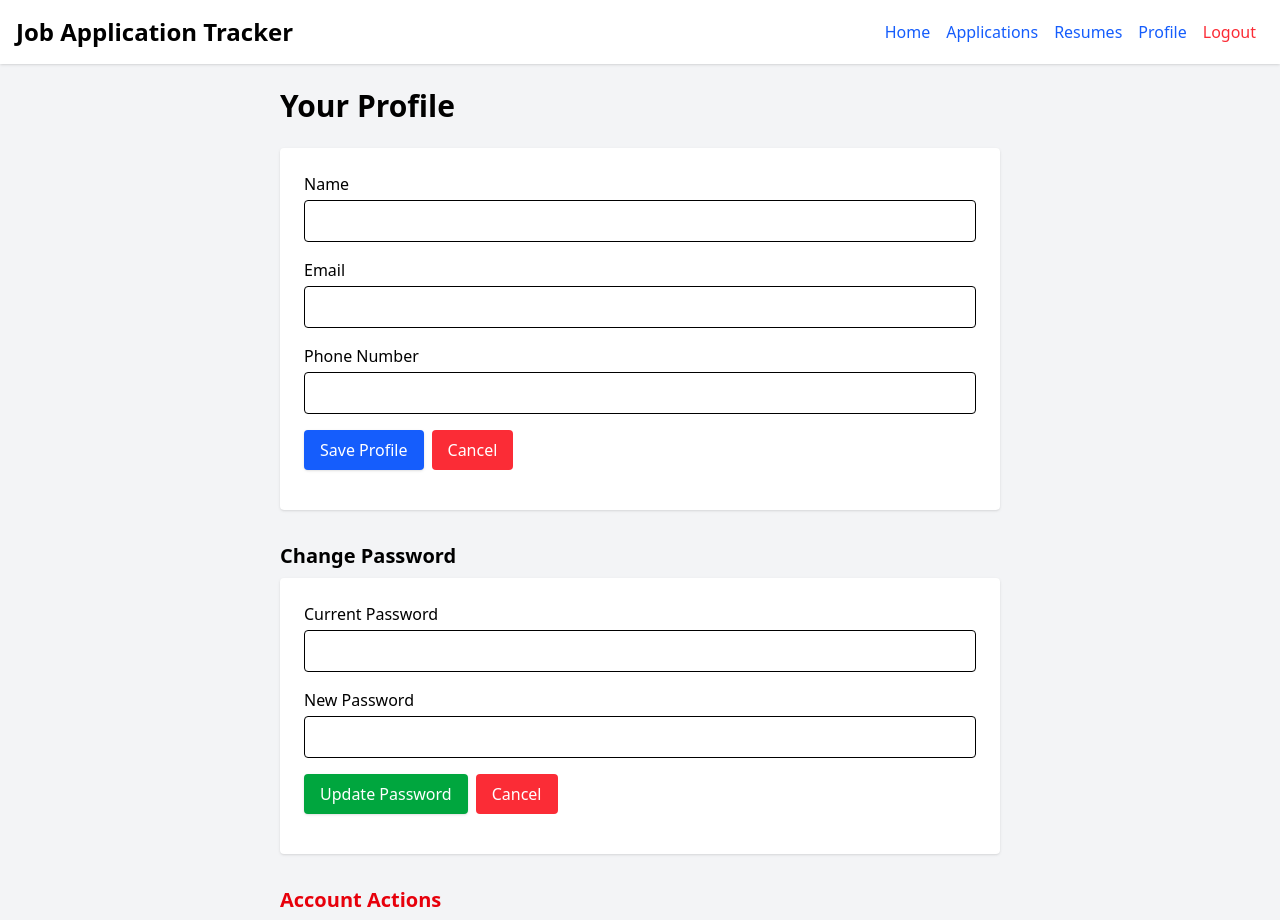
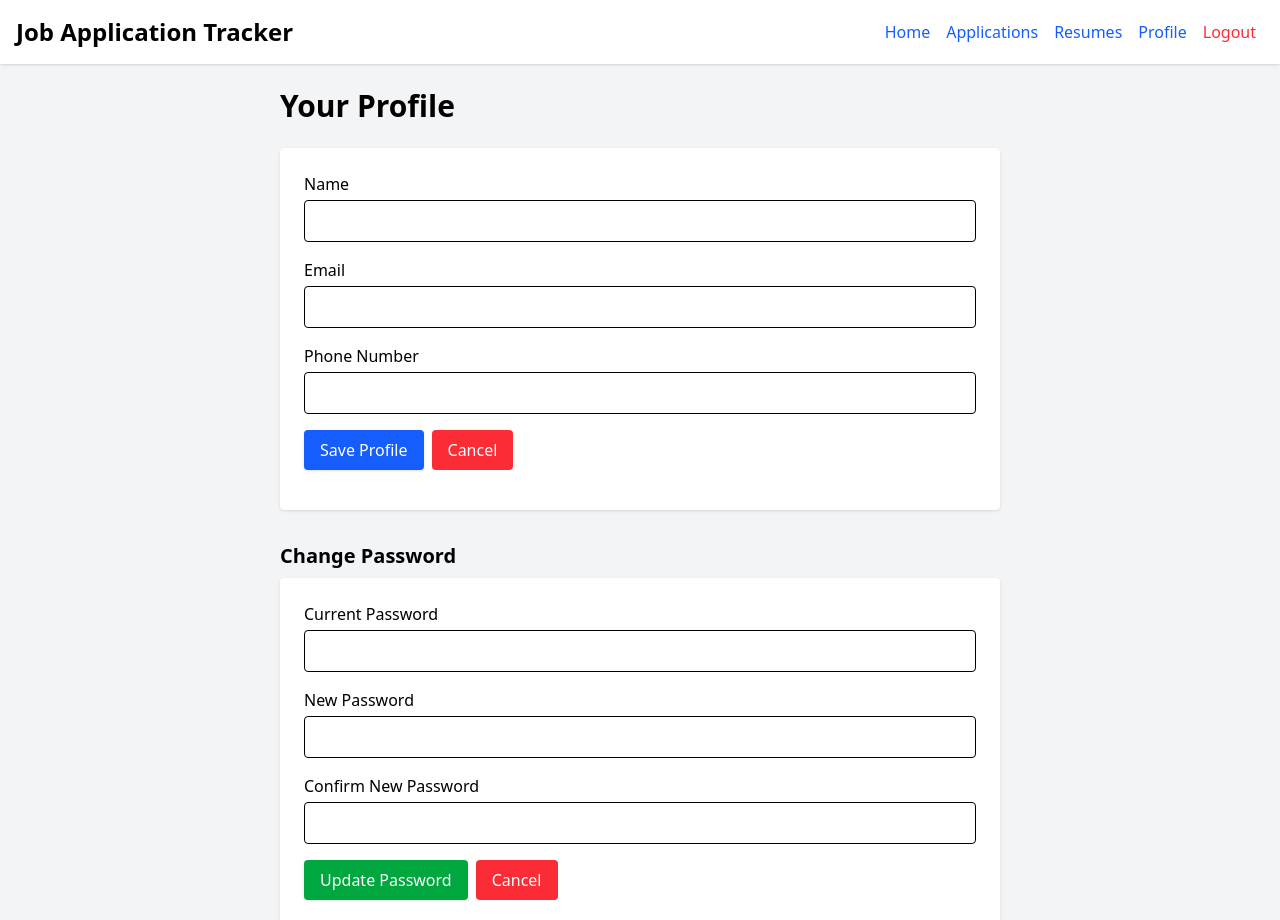
Before and after one commit to gcs14/jat-frontend, a React (Vite) app: page /profile in a window 1280 px wide. Shown: the top 920 px of the page. Built offline with nearby package versions, Linux system fonts and the light colour scheme; no server answers.

Commit message:
added new password confirmation and alerts

```diff
--- a/src/pages/Profile.jsx
+++ b/src/pages/Profile.jsx
@@ -49,11 +49,12 @@ export default function ProfilePage() {
 
             await axios.post('https://jat.azurewebsites.net/api/users/change-password', passwords, { headers });
             alert('Password updated!');
-            setPasswords({ currentPassword: '', newPassword: '' });
+            setPasswords({ currentPassword: '', newPassword: '', confirmNewPassword: '' });
             navigate('/');
         } catch (err) {
             console.error('Error changing password:', err);
-            alert('Password change failed.');
+            const errorMessage = err?.response?.data || 'Password change failed.';
+            alert(errorMessage);
         }
     };
 
@@ -168,6 +169,15 @@ export default function ProfilePage() {
                             className="w-full mt-1 p-2 border rounded"
                         />
                     </div>
+                    <div>
+                        <label className="block font-medium">Confirm New Password</label>
+                        <input
+                            type="password"
+                            value={passwords.confirmNewPassword || ''}
+                            onChange={(e) => setPasswords({ ...passwords, confirmNewPassword: e.target.value })}
+                            className="w-full mt-1 p-2 border rounded"
+                        />
+                    </div>
                     <button
                         type="button"
                         onClick={handlePasswordChange}
```
